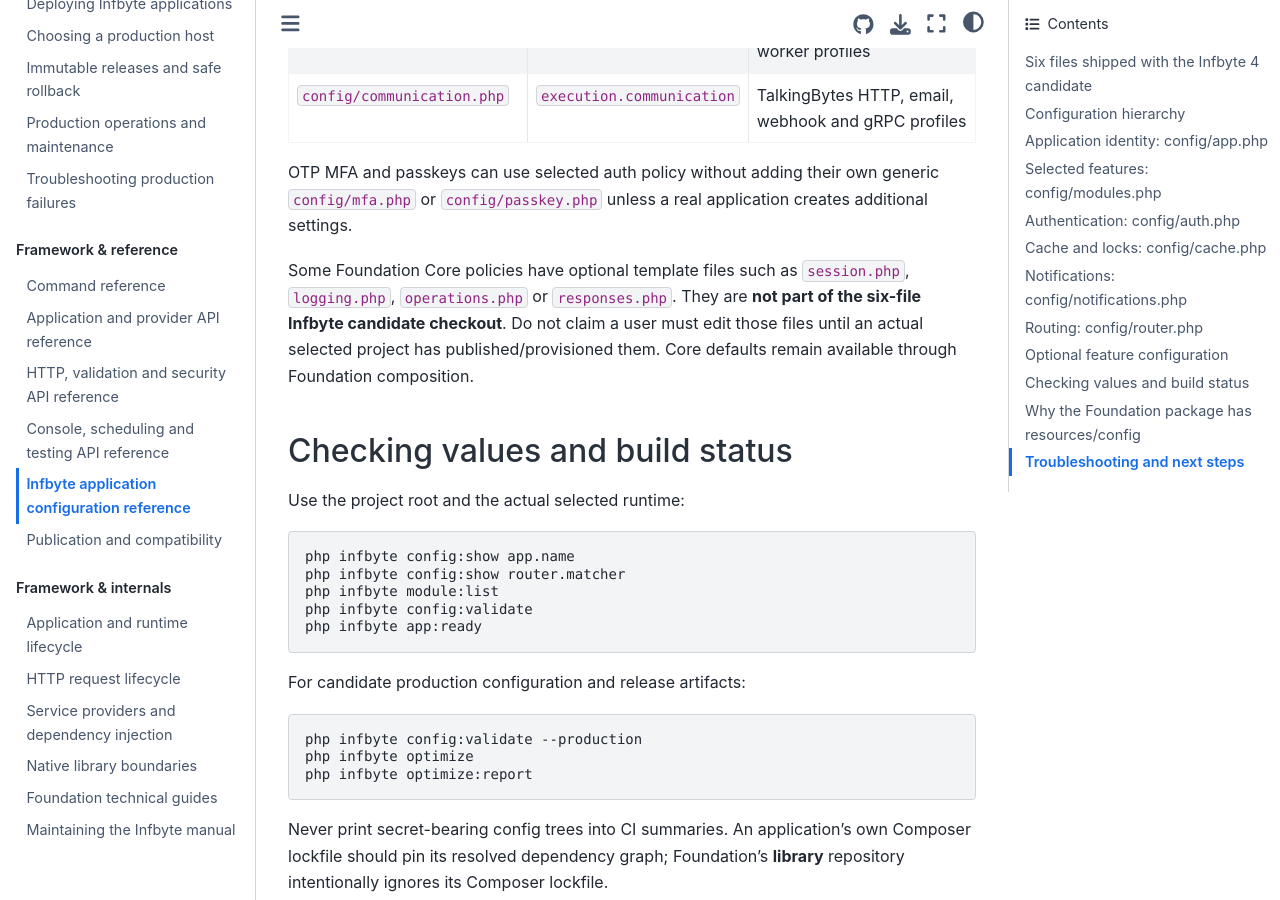
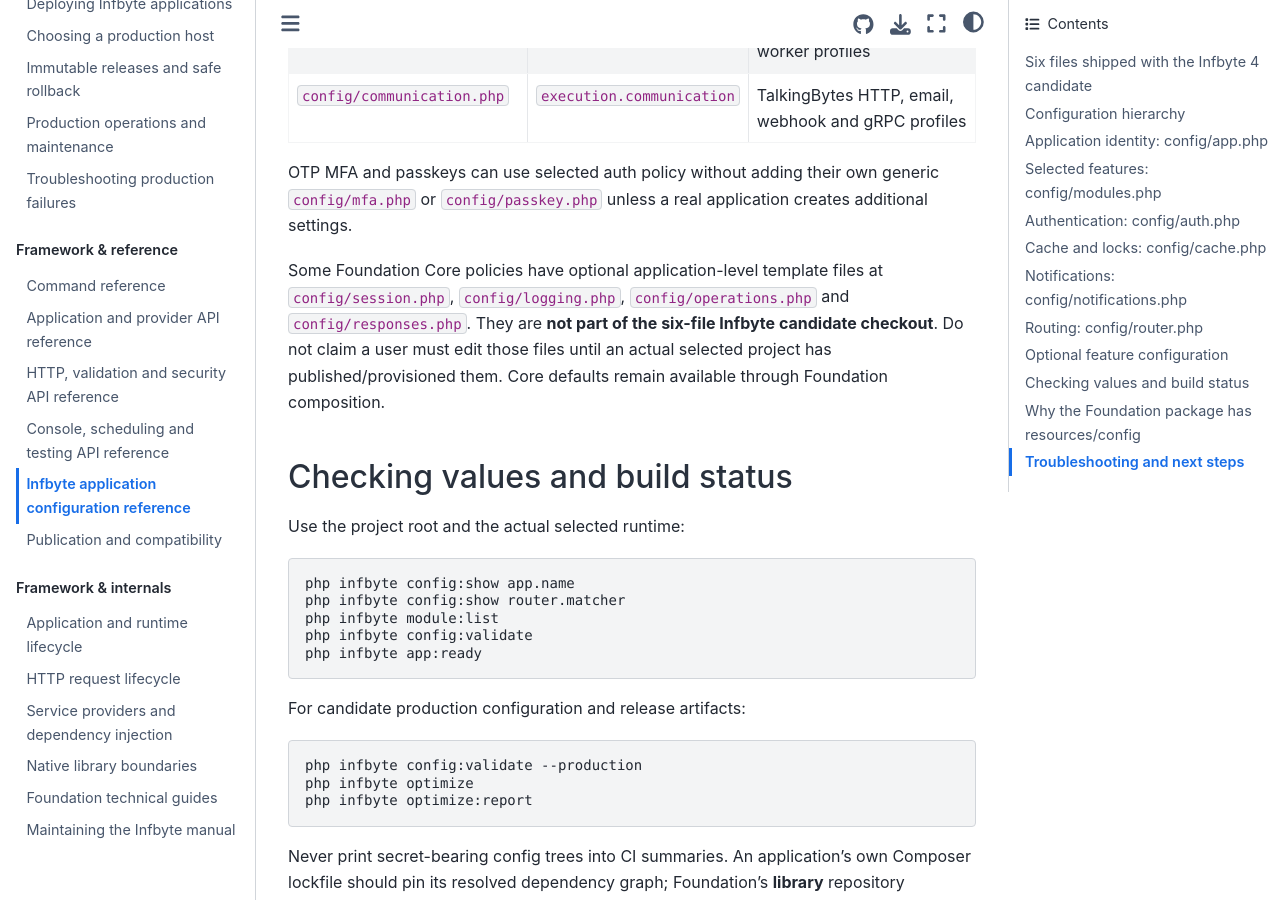
Before and after one commit to infocyph/Foundation, a Sphinx documentation site: the page built from docs/reference/configuration.rst, in a window 1280 px wide and 900 px high, scrolled down 6508 px. Built offline with Sphinx 7.4.7 and the Sphinx Book theme 1.1.4, drawn with Linux system fonts in a browser that asks for light colours.

Commit message:
docs: validate Infbyte application config paths against Foundation templates

```diff
--- a/docs/reference/configuration.rst
+++ b/docs/reference/configuration.rst
@@ -333,9 +333,9 @@
 ``config/passkey.php`` unless a real application creates
 additional settings.
 
-Some Foundation Core policies have optional template
-files such as ``session.php``, ``logging.php``,
-``operations.php`` or ``responses.php``. They are
+Some Foundation Core policies have optional application-level template
+files at ``config/session.php``, ``config/logging.php``,
+``config/operations.php`` and ``config/responses.php``. They are
 **not part of the six-file Infbyte candidate checkout**.
 Do not claim a user must edit those files until an actual
 selected project has published/provisioned them. Core
--- a/docs/tools/check_public_contracts.py
+++ b/docs/tools/check_public_contracts.py
@@ -148,8 +148,9 @@
     for name in CONFIG_TEMPLATES:
         if not (ROOT / "resources/config" / name).is_file():
             failures.append(f"resources/config/{name}: template missing")
-        if f"``{name}``" not in config:
-            failures.append(f"docs/reference/configuration.rst: {name} missing")
+        # Foundation owns the template, but Infbyte developers edit config/<name>.
+        if f"``config/{name}``" not in config:
+            failures.append(f"docs/reference/configuration.rst: Infbyte app path config/{name} missing")
 
     for failure in failures:
         print(f"FAIL: {failure}", file=sys.stderr)
```
